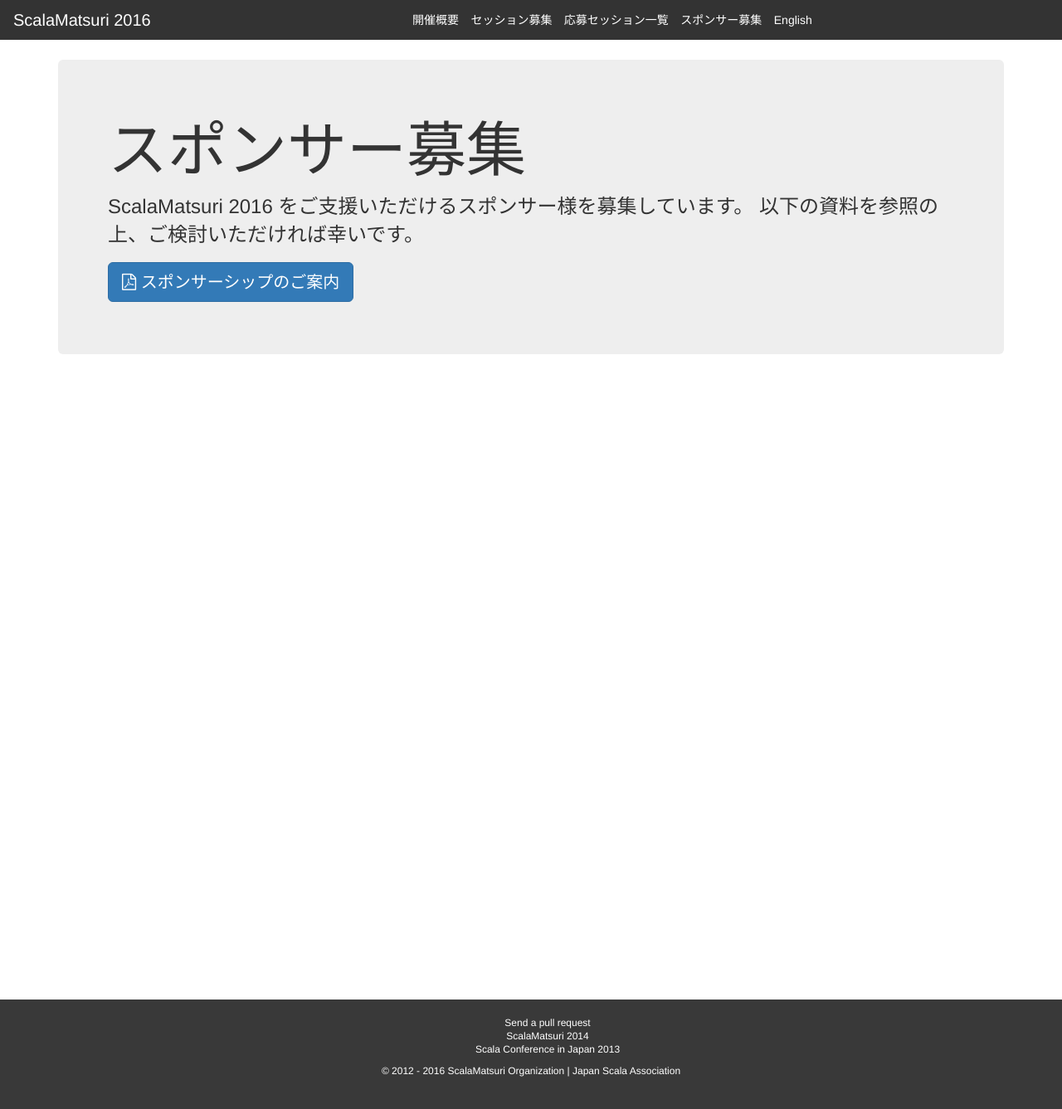
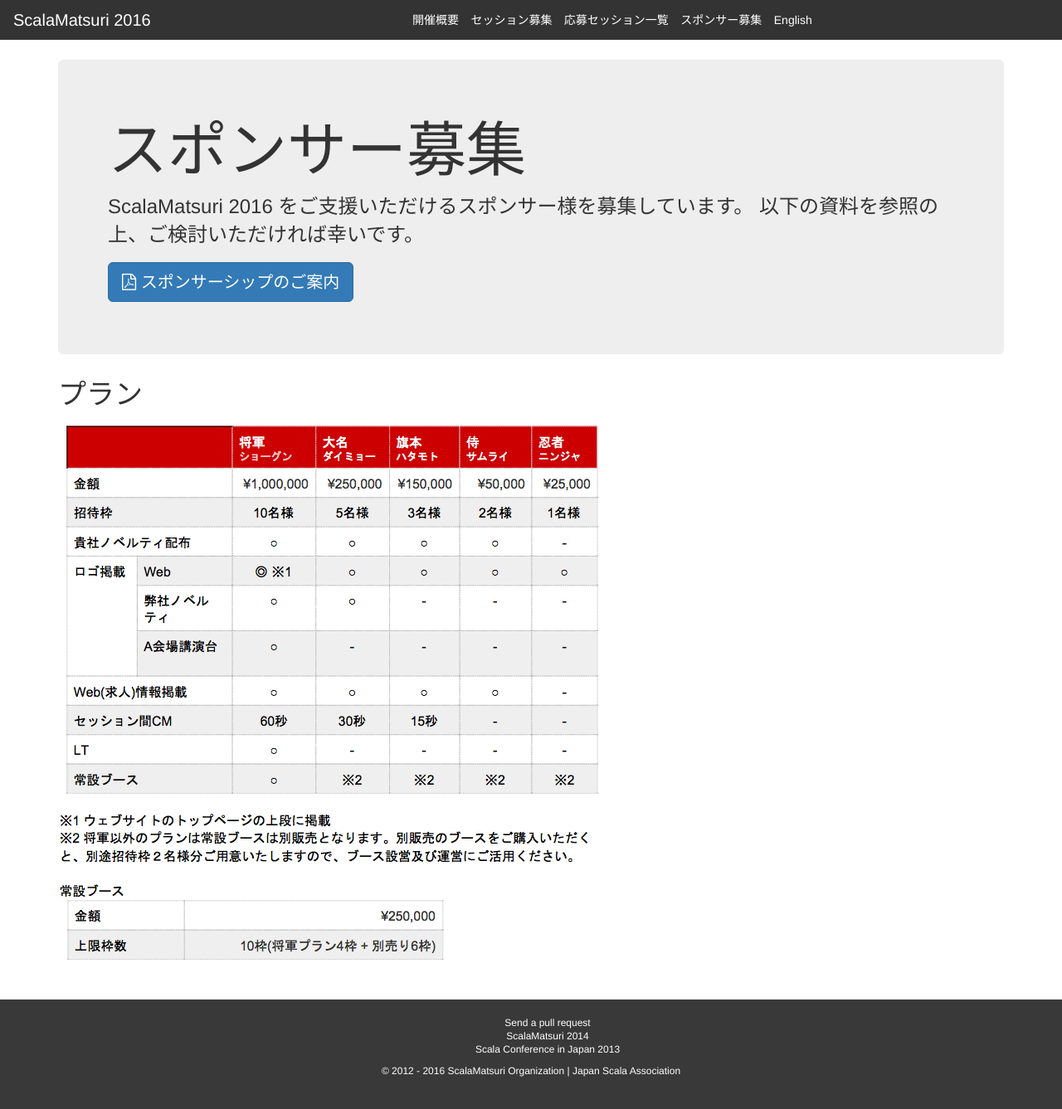
Before and after one commit to scalajp/2016.scalamatsuri.org, a Jekyll site: the page built from ja/sponsors/index.html, in a window 1280 px wide and 1345 px high. Shown: the top 1337 px of the window at 83% size. Built offline with Jekyll 4.4.1, drawn with Linux system fonts in a browser that asks for light colours; nearby versions of some CDN libraries; comment, search, counter and statistics services are not loaded.

Commit message:
Added plan screenshot

```diff
--- a/ja/sponsors/index.html
+++ b/ja/sponsors/index.html
@@ -14,3 +14,6 @@ title: スポンサー募集
     </a>
   </p>
 </div>
+
+<h2>プラン</h2>
+<img class="img-responsive" src="plan.png">
```
Also changed, not shown: ja/sponsors/plan.png (added).
